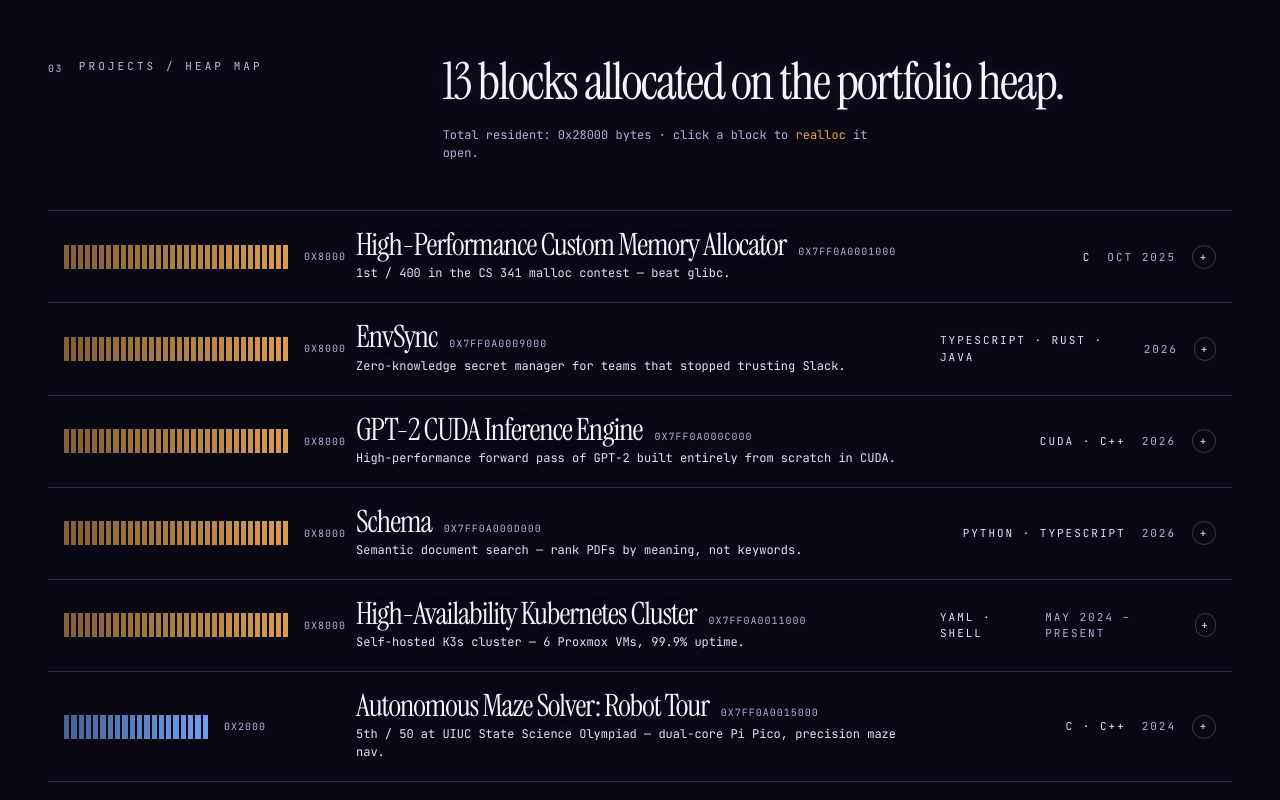
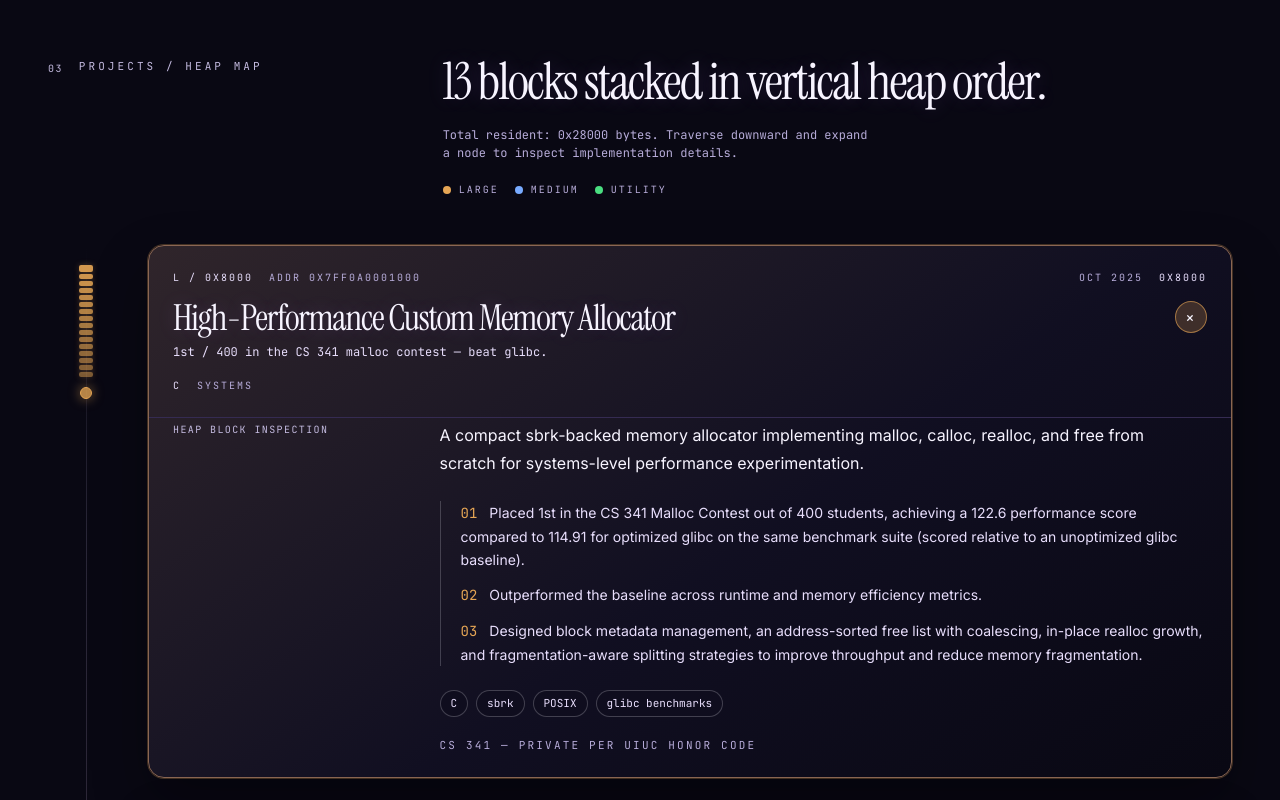
Before and after one commit to geneticglitch1/personal-portfolio, a Next.js app: page / in a window 1280 px wide. Shown: the part 2580-3380 px from the top of the page. Built offline with nearby package versions, Linux system fonts and the light colour scheme.

Commit message:
Update Projects.tsx

```diff
--- a/components/portfolio/Projects.tsx
+++ b/components/portfolio/Projects.tsx
@@ -1,48 +1,54 @@
 "use client";
 
 import { useState } from "react";
-import { motion, AnimatePresence } from "framer-motion";
+import { AnimatePresence, motion } from "framer-motion";
 import { projects, type Project } from "@/content/projects";
 
-const sizeWidths: Record<Project["size"], string> = {
-  L: "w-40 md:w-56",
-  M: "w-28 md:w-36",
-  S: "w-16 md:w-24",
-};
-
 const sizeCells: Record<Project["size"], number> = {
-  L: 32,
-  M: 20,
-  S: 10,
+  L: 16,
+  M: 11,
+  S: 7,
 };
 
 const sizeLabel: Record<Project["size"], string> = {
-  L: "0x8000",
-  M: "0x2000",
-  S: "0x1000",
+  L: "L / 0x8000",
+  M: "M / 0x2000",
+  S: "S / 0x1000",
 };
 
-// Each tier has its own accent color
 const sizeColor: Record<Project["size"], string> = {
-  L: "var(--color-alloc)",  // amber  — large / flagship
-  M: "var(--color-split)",  // blue   — medium
-  S: "var(--color-green)",  // green  — small / utility
+  L: "var(--color-alloc)",
+  M: "var(--color-split)",
+  S: "var(--color-green)",
 };
 
-function BlockBar({ size }: { size: Project["size"] }) {
+function BlockPillar({
+  size,
+  active,
+}: {
+  size: Project["size"];
+  active: boolean;
+}) {
   const cells = sizeCells[size];
   const color = sizeColor[size];
+
   return (
     <div
-      className={`${sizeWidths[size]} h-6 flex gap-[2px] items-stretch shrink-0`}
+      className={`flex w-3 md:w-3.5 flex-col-reverse gap-[2px] shrink-0 ${
+        active ? "alloc-pulse" : ""
+      }`}
       aria-hidden
     >
       {Array.from({ length: cells }).map((_, i) => (
         <span
           key={i}
-          className="flex-1 block"
+          className="w-full rounded-[2px]"
           style={{
-            background: `color-mix(in srgb, ${color} ${55 + (i / cells) * 40}%, transparent)`,
+            height: i === cells - 1 ? "7px" : "5px",
+            background: `color-mix(in srgb, ${color} ${52 + (i / cells) * 42}%, transparent)`,
+            boxShadow: active
+              ? `0 0 6px color-mix(in srgb, ${color} 28%, transparent)`
+              : "none",
           }}
         />
       ))}
@@ -50,80 +56,170 @@ function BlockBar({ size }: { size: Project["size"] }) {
   );
 }
 
-function ProjectRow({ project }: { project: Project }) {
-  const [open, setOpen] = useState(false);
+function ProjectNode({
+  project,
+  index,
+  open,
+  onToggle,
+}: {
+  project: Project;
+  index: number;
+  open: boolean;
+  onToggle: () => void;
+}) {
+  const accent = sizeColor[project.size];
+  const panelId = `project-panel-${project.slug}`;
+
   return (
-    <li className="group border-b hairline">
+    <motion.li
+      initial={{ opacity: 0, y: 28 }}
+      whileInView={{ opacity: 1, y: 0 }}
+      viewport={{ once: true, amount: 0.2 }}
+      transition={{
+        duration: 0.62,
+        delay: index * 0.045,
+        ease: [0.22, 1, 0.36, 1],
+      }}
+      className="relative"
+    >
+      <div className="grid grid-cols-[3.5rem_minmax(0,1fr)] md:grid-cols-[4.75rem_minmax(0,1fr)] gap-4 md:gap-6 items-start">
+        <div className="flex flex-col items-center pt-5">
+          <BlockPillar size={project.size} active={open} />
+          <motion.span
+            className="mt-2.5 inline-flex w-3 h-3 rounded-full border"
+            animate={{ scale: open ? [1, 1.18, 1] : 1 }}
+            transition={{ duration: 0.55, ease: [0.2, 0.7, 0.3, 1] }}
+            style={{
+              borderColor: open
+                ? accent
+                : "color-mix(in srgb, var(--color-muted) 45%, transparent)",
+              background: open
+                ? `color-mix(in srgb, ${accent} 78%, transparent)`
+                : "color-mix(in srgb, var(--color-ink-2) 86%, transparent)",
+              boxShadow: open
+                ? `0 0 12px color-mix(in srgb, ${accent} 60%, transparent)`
+                : "none",
+            }}
+            aria-hidden
+          />
+        </div>
+
+        <div
+          className="rounded-2xl border overflow-hidden transition-transform duration-300 ease-out hover:-translate-y-0.5"
+          style={{
+            borderColor: open
+              ? `color-mix(in srgb, ${accent} 48%, var(--color-hairline))`
+              : "var(--color-hairline)",
+            background: `linear-gradient(145deg,
+              color-mix(in srgb, ${accent} ${open ? 14 : 8}%, var(--color-ink-2)) 0%,
+              color-mix(in srgb, var(--color-ink-2) 92%, black 8%) 56%,
+              var(--color-ink) 100%)`,
+            boxShadow: open
+              ? `0 0 0 1px color-mix(in srgb, ${accent} 26%, transparent), 0 24px 56px rgba(0,0,0,0.32)`
+              : "0 16px 42px rgba(0,0,0,0.22)",
+          }}
+        >
           <button
-        onClick={() => setOpen((v) => !v)}
-        className="w-full text-left grid grid-cols-12 gap-4 items-center py-5 px-2 md:px-4 transition-colors hover:bg-[color:var(--color-ink-2)]"
+            onClick={onToggle}
+            className="w-full text-left p-5 md:p-6"
             aria-expanded={open}
+            aria-controls={panelId}
           >
-        <div className="col-span-12 md:col-span-3 flex items-center gap-4">
-          <BlockBar size={project.size} />
-          <span className="font-mono text-[10px] text-[color:var(--color-muted)] uppercase tracking-widest">
+            <div className="flex flex-wrap items-center justify-between gap-x-5 gap-y-2">
+              <div className="flex flex-wrap items-center gap-3 md:gap-4 font-mono text-[10px] uppercase tracking-[0.2em] text-[color:var(--color-muted)]">
+                <span className="text-[color:var(--color-bone-2)]">
                   {sizeLabel[project.size]}
                 </span>
+                <span className="hidden md:inline text-[color:var(--color-muted)]">
+                  addr {project.addr}
+                </span>
+              </div>
+              <div className="flex items-center gap-4 font-mono text-[10px] uppercase tracking-[0.2em] text-[color:var(--color-muted)]">
+                <span>{project.year}</span>
+                <span className="text-[color:var(--color-bone-2)]">
+                  {project.bytes}
+                </span>
+              </div>
             </div>
 
-        <div className="col-span-12 md:col-span-6">
-          <div className="flex items-baseline gap-3 flex-wrap">
-            <h3 className="display text-[clamp(1.4rem,2.4vw,2rem)] leading-[1.05] text-[color:var(--color-bone)]">
+            <div className="mt-4 flex items-start justify-between gap-4">
+              <div>
+                <h3 className="display text-[clamp(1.55rem,2.8vw,2.35rem)] leading-[1.04] text-[color:var(--color-bone)]">
                   {project.name}
                 </h3>
-            <span className="font-mono text-[10px] text-[color:var(--color-muted)] uppercase tracking-widest">
-              {project.addr}
-            </span>
-          </div>
-          <p className="mt-1 font-mono text-[12px] text-[color:var(--color-bone-2)]">
+                <p className="mt-2 font-mono text-[12px] leading-[1.6] text-[color:var(--color-bone-2)] max-w-[76ch]">
                   {project.tagline}
                 </p>
               </div>
-
-        <div className="col-span-12 md:col-span-3 flex items-center justify-between md:justify-end gap-4 font-mono text-[11px] text-[color:var(--color-muted)] uppercase tracking-[0.18em]">
-          <span className="text-[color:var(--color-bone-2)]">
-            {project.lang.join(" · ")}
-          </span>
-          <span>{project.year}</span>
               <span
-            className={`inline-flex items-center justify-center w-6 h-6 rounded-full border transition-all ${
+                className={`inline-flex items-center justify-center w-8 h-8 rounded-full border transition-all shrink-0 ${
                   open
-                ? "border-[color:var(--color-alloc)] text-[color:var(--color-alloc)] rotate-45"
-                : "hairline-strong text-[color:var(--color-bone-2)]"
+                    ? "text-[color:var(--color-bone)] rotate-45"
+                    : "text-[color:var(--color-bone-2)]"
                 }`}
+                style={{
+                  borderColor: open
+                    ? `color-mix(in srgb, ${accent} 60%, transparent)`
+                    : "var(--color-hairline)",
+                  background: open
+                    ? `color-mix(in srgb, ${accent} 22%, transparent)`
+                    : "transparent",
+                }}
                 aria-hidden
               >
                 +
               </span>
+            </div>
+
+            <div className="mt-4 flex flex-wrap gap-x-4 gap-y-2 font-mono text-[10px] uppercase tracking-[0.2em] text-[color:var(--color-muted)]">
+              <span className="text-[color:var(--color-bone-2)]">
+                {project.lang.join(" · ")}
+              </span>
+              <span>{project.category}</span>
             </div>
           </button>
 
           <AnimatePresence initial={false}>
             {open && (
               <motion.div
-            key="detail"
+                id={panelId}
+                key={panelId}
                 initial={{ height: 0, opacity: 0 }}
                 animate={{ height: "auto", opacity: 1 }}
                 exit={{ height: 0, opacity: 0 }}
-            transition={{ duration: 0.32, ease: [0.2, 0.7, 0.3, 1] }}
+                transition={{ duration: 0.34, ease: [0.2, 0.7, 0.3, 1] }}
                 className="overflow-hidden"
               >
-            <div className="grid grid-cols-12 gap-4 pb-8 pt-2 px-2 md:px-4">
-              <div className="col-span-12 md:col-span-3">
-                <div className="mono-meta">/* realloc → inspect */</div>
+                <div
+                  className="px-5 md:px-6 pb-6 pt-1 border-t"
+                  style={{ borderColor: "var(--color-hairline)" }}
+                >
+                  <div className="grid grid-cols-1 lg:grid-cols-12 gap-6 lg:gap-8">
+                    <div className="lg:col-span-3">
+                      <div className="mono-meta">heap block inspection</div>
                     </div>
-              <div className="col-span-12 md:col-span-9">
-                <p className="text-[15px] md:text-[16px] leading-[1.6] text-[color:var(--color-bone)] max-w-[60ch]">
+                    <div className="lg:col-span-9">
+                      <p className="text-[15px] md:text-[16px] leading-[1.7] text-[color:var(--color-bone)] max-w-[70ch]">
                         {project.description}
                       </p>
+
                       {project.highlights.length > 0 && (
-                  <ul className="mt-6 space-y-3 border-l hairline-strong pl-5">
+                        <ul
+                          className="mt-6 space-y-3 border-l pl-5"
+                          style={{
+                            borderColor:
+                              "color-mix(in srgb, var(--color-bone) 20%, transparent)",
+                          }}
+                        >
                           {project.highlights.map((h, i) => (
                             <li
                               key={i}
-                        className="text-[14px] leading-[1.6] text-[color:var(--color-bone-2)]"
+                              className="text-[14px] leading-[1.65] text-[color:var(--color-bone-2)]"
                             >
-                        <span className="font-mono text-[color:var(--color-alloc)] mr-3">
+                              <span
+                                className="font-mono mr-3"
+                                style={{ color: accent }}
+                              >
                                 {String(i + 1).padStart(2, "0")}
                               </span>
                               {h}
@@ -131,23 +227,32 @@ function ProjectRow({ project }: { project: Project }) {
                           ))}
                         </ul>
                       )}
+
                       <div className="mt-6 flex flex-wrap gap-2">
                         {project.stack.map((s) => (
                           <span
                             key={s}
-                      className="font-mono text-[11px] px-2.5 py-1 border hairline rounded-full text-[color:var(--color-bone-2)]"
+                            className="font-mono text-[11px] px-2.5 py-1 border rounded-full text-[color:var(--color-bone-2)]"
+                            style={{
+                              borderColor:
+                                "color-mix(in srgb, var(--color-bone) 22%, transparent)",
+                              background:
+                                "color-mix(in srgb, var(--color-ink-2) 82%, black 18%)",
+                            }}
                           >
                             {s}
                           </span>
                         ))}
                       </div>
+
                       <div className="mt-5 flex flex-wrap gap-5 font-mono text-[11px] uppercase tracking-[0.2em]">
                         {project.links.github && (
                           <a
                             href={project.links.github}
                             target="_blank"
                             rel="noreferrer noopener"
-                      className="text-[color:var(--color-alloc)] hover:underline underline-offset-4"
+                            className="hover:underline underline-offset-4"
+                            style={{ color: accent }}
                           >
                             → github
                           </a>
@@ -157,7 +262,8 @@ function ProjectRow({ project }: { project: Project }) {
                             href={project.links.live}
                             target="_blank"
                             rel="noreferrer noopener"
-                      className="text-[color:var(--color-alloc)] hover:underline underline-offset-4"
+                            className="hover:underline underline-offset-4"
+                            style={{ color: accent }}
                           >
                             → live
                           </a>
@@ -170,14 +276,21 @@ function ProjectRow({ project }: { project: Project }) {
                       </div>
                     </div>
                   </div>
+                </div>
               </motion.div>
             )}
           </AnimatePresence>
-    </li>
+        </div>
+      </div>
+    </motion.li>
   );
 }
 
 export function Projects() {
+  const [openSlug, setOpenSlug] = useState<string | null>(
+    projects[0]?.slug ?? null
+  );
+
   const total = projects.reduce((a, p) => {
     const b = parseInt(p.bytes, 16);
     return a + (isNaN(b) ? 0 : b);
@@ -195,23 +308,67 @@ export function Projects() {
             <span className="eyebrow">Projects / Heap Map</span>
           </div>
         </div>
+
         <div className="col-span-12 md:col-span-9 md:col-start-5">
           <h2 className="display text-[clamp(2rem,4vw,3.5rem)] leading-[1.04] text-[color:var(--color-bone)] max-w-[30ch]">
-            {projects.length} blocks allocated on the portfolio heap.
+            {projects.length} blocks stacked in vertical heap order.
           </h2>
           <p className="mt-5 font-mono text-[12px] text-[color:var(--color-muted)] max-w-[60ch]">
-            Total resident: 0x{total.toString(16)} bytes · click a block to{" "}
-            <span className="text-[color:var(--color-alloc)]">realloc</span>{" "}
-            it open.
+            Total resident: 0x{total.toString(16)} bytes. Traverse downward and
+            expand a node to inspect implementation details.
           </p>
+          <div className="mt-5 flex flex-wrap gap-4 font-mono text-[10px] uppercase tracking-[0.2em] text-[color:var(--color-muted)]">
+            <span className="inline-flex items-center gap-2">
+              <span
+                className="inline-block w-2 h-2 rounded-full"
+                style={{ background: "var(--color-alloc)" }}
+              />
+              Large
+            </span>
+            <span className="inline-flex items-center gap-2">
+              <span
+                className="inline-block w-2 h-2 rounded-full"
+                style={{ background: "var(--color-split)" }}
+              />
+              Medium
+            </span>
+            <span className="inline-flex items-center gap-2">
+              <span
+                className="inline-block w-2 h-2 rounded-full"
+                style={{ background: "var(--color-green)" }}
+              />
+              Utility
+            </span>
+          </div>
         </div>
       </div>
 
-      <ul className="mt-2 border-t hairline">
-        {projects.map((p) => (
-          <ProjectRow key={p.slug} project={p} />
+      <div className="relative mt-2">
+        <motion.span
+          aria-hidden
+          className="absolute left-[1.73rem] md:left-[2.4rem] top-0 bottom-0 w-px"
+          style={{
+            background:
+              "linear-gradient(180deg, transparent 0%, color-mix(in srgb, var(--color-muted) 30%, transparent) 10%, color-mix(in srgb, var(--color-alloc) 18%, var(--color-hairline)) 50%, color-mix(in srgb, var(--color-muted) 30%, transparent) 90%, transparent 100%)",
+          }}
+          animate={{ opacity: [0.45, 1, 0.45] }}
+          transition={{ duration: 5.8, repeat: Infinity, ease: "easeInOut" }}
+        />
+
+        <ul className="space-y-6" role="list">
+          {projects.map((project, idx) => (
+            <ProjectNode
+              key={project.slug}
+              project={project}
+              index={idx}
+              open={openSlug === project.slug}
+              onToggle={() =>
+                setOpenSlug((curr) => (curr === project.slug ? null : project.slug))
+              }
+            />
           ))}
         </ul>
+      </div>
     </section>
   );
 }
```
Lines whose indentation alone changed are shown as unchanged.
